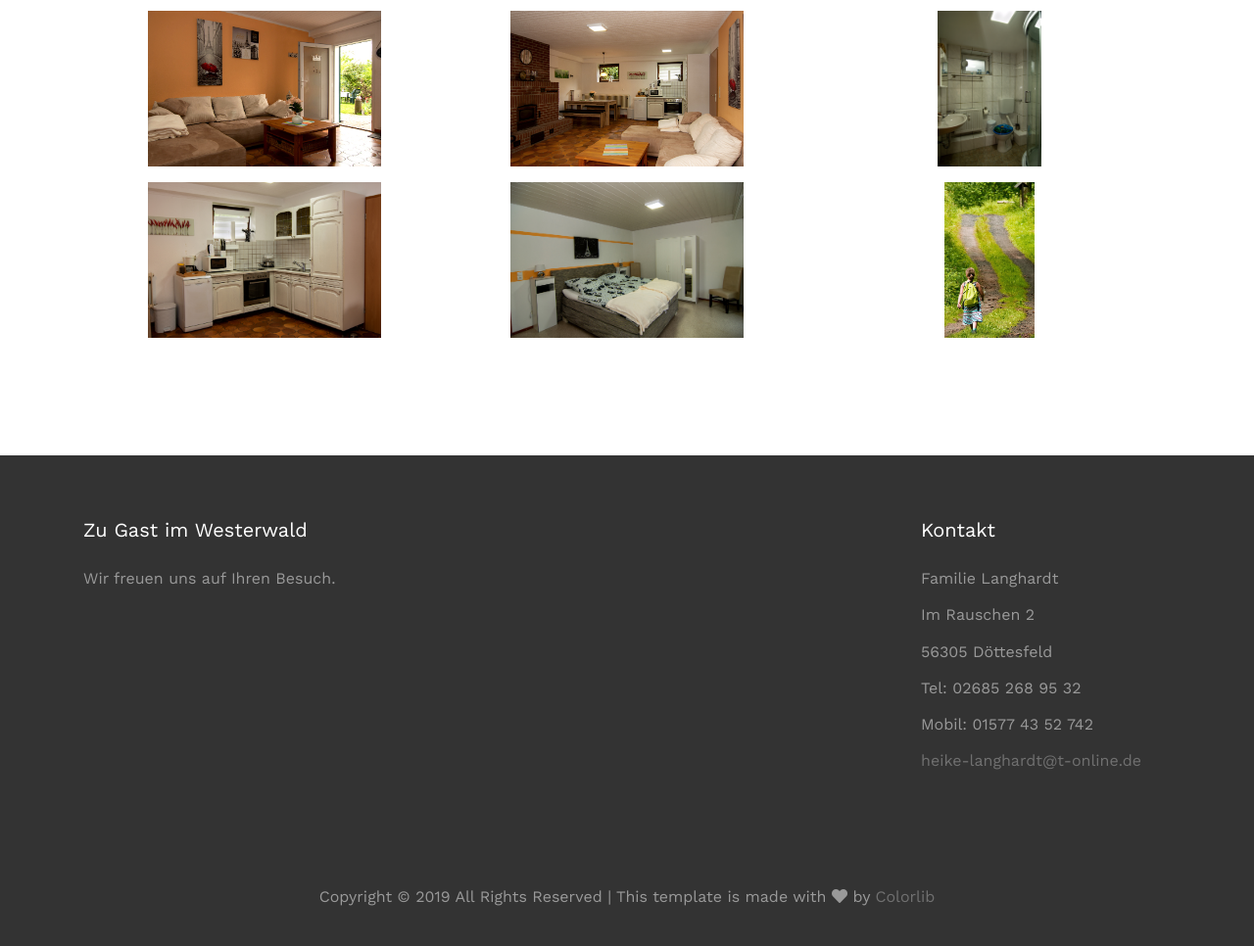
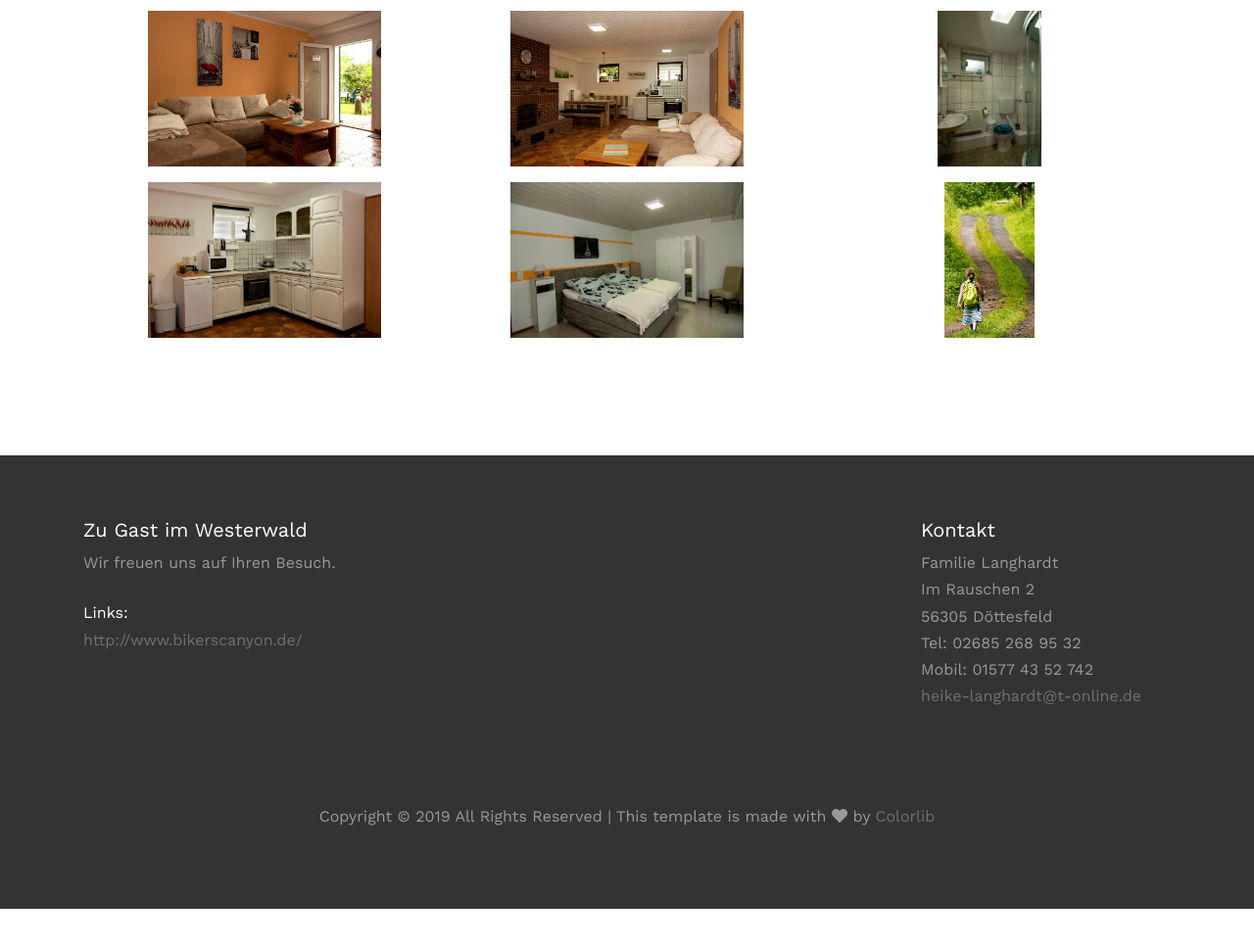
Before and after one commit to psurrey/im-rauschen, a plain HTML site: page index.html in a window 1280 px wide. Shown: the part 3457-4423 px from the top of the page at 98% size. After the commit the page ends 4385 px from the top, so only its background shows below. Drawn offline with nearby package versions, Linux system fonts and the light colour scheme.

Commit message:
Add links section to footer

```diff
--- a/css/style.css
+++ b/css/style.css
@@ -188,9 +188,6 @@ a:hover {
 }
 .site-footer a:hover {
   color: #fff;
-}
-.site-footer ul li {
-  margin-bottom: 10px;
 }
 
 .bg-text-line {
--- a/index.html
+++ b/index.html
@@ -332,28 +332,30 @@
         <div class="container">
           <div class="row">
             <div class="col-md-6">
-              <h3 class="footer-heading mb-4 text-white">
-                Zu Gast im Westerwald
-              </h3>
-              <p>Wir freuen uns auf Ihren Besuch.</p>
-            </div>
+              <div class="mb-4">
+                <h3 class="footer-heading text-white">
+                  Zu Gast im Westerwald
+                </h3>
+                <p>Wir freuen uns auf Ihren Besuch.</p>
+              </div>
+              <ul class="list-unstyled">
+                <li class="text-white">Links:</li>
+                <li>
+                  <a href="http://www.bikerscanyon.de/" target="_blank">http://www.bikerscanyon.de/</a>
+                </li>
+              </ul>
+              </div>
             <div class="col-md-6">
               <div class="row">
                 <div class="col-md-6"></div>
                 <div class="col-md-6">
-                  <h3 class="footer-heading mb-4 text-white">Kontakt</h3>
-                  <ul class="list-unstyled">
-                    <li>Familie Langhardt</li>
-                    <li>Im Rauschen 2</li>
-                    <li>56305 Döttesfeld</li>
-                    <li>Tel: 02685 268 95 32</li>
-                    <li>Mobil: 01577 43 52 742</li>
-                    <li>
-                      <a href="mailto:heike-langhardt@t-online.de"
-                        >heike-langhardt@t-online.de</a
-                      >
-                    </li>
-                  </ul>
+                  <h3 class="footer-heading text-white">Kontakt</h3>
+                  <div>Familie Langhardt</div>
+                  <div>Im Rauschen 2</div>
+                  <div>56305 Döttesfeld</div>
+                  <div>Tel: 02685 268 95 32</div>
+                  <div>Mobil: 01577 43 52 742</div>
+                  <div><a href="mailto:heike-langhardt@t-online.de">heike-langhardt@t-online.de</a></div>
                 </div>
               </div>
             </div>
```
